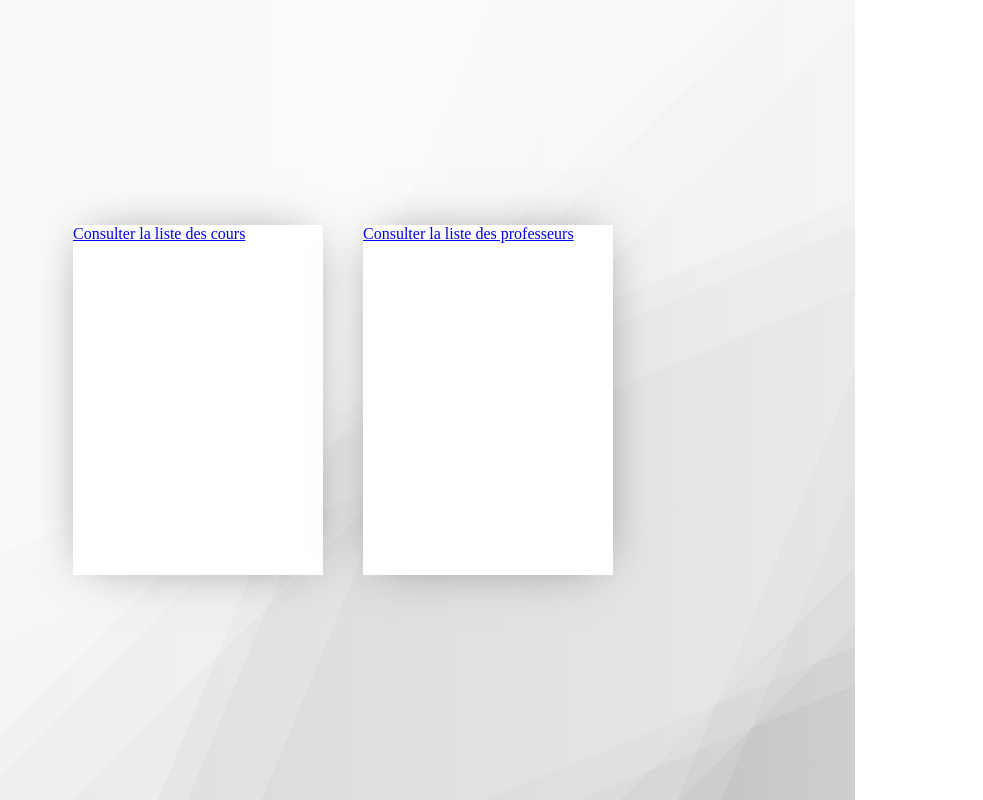
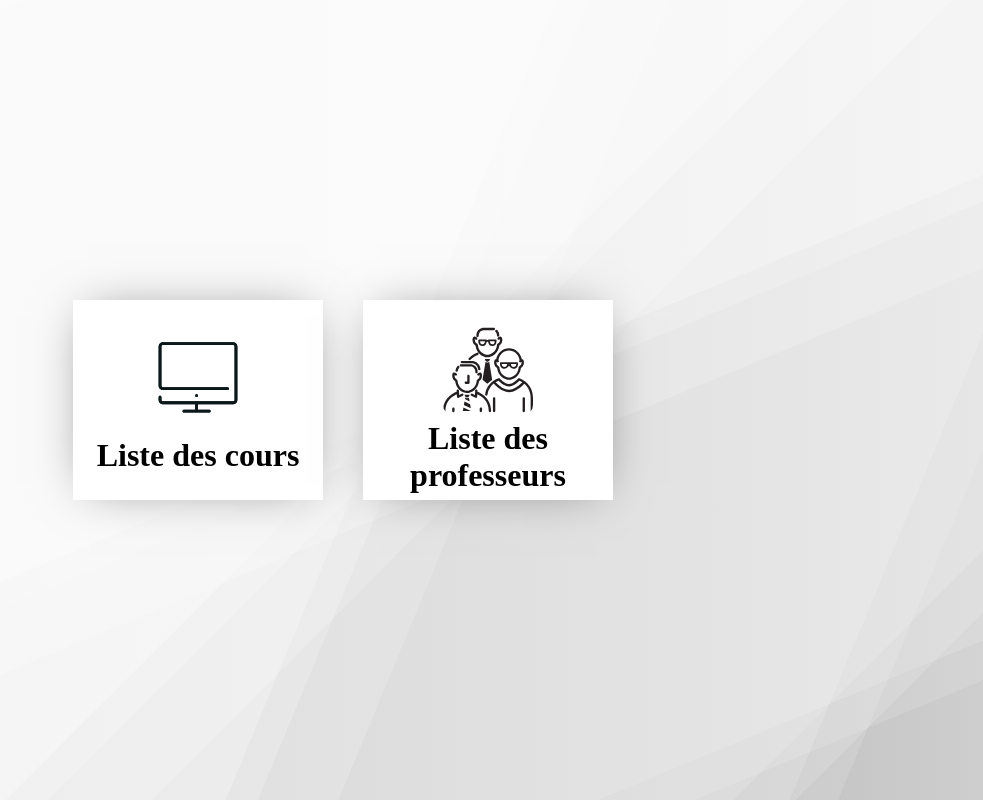
Before and after one commit to Neirotciv/D42-Travaux-pratiques, a PHP site: page / in a window 1280 px wide. Shown: the whole page, without its empty margins (297-1280 px from the left). Run offline with PHP 8.4, Linux system fonts and the light colour scheme.

Commit message:
web design

```diff
--- a/html/Controllers/CoursesController.php
+++ b/html/Controllers/CoursesController.php
@@ -21,6 +21,7 @@ class CoursesController
     public function allCourses(): void
     {
         $courses = $this->model->courses();
+
         compact('courses');
         include('views/courses/allCourses.php');
     }
--- a/html/Models/CoursesModel.php
+++ b/html/Models/CoursesModel.php
@@ -9,8 +9,8 @@ class CoursesModel extends Model
         $sql = "SELECT
             c.id,
             c.code,
+            c.img,
             c.title,
-            c.img,
             c.alt,
             u.trigram
             FROM courses AS c
--- a/html/public/css/style.css
+++ b/html/public/css/style.css
@@ -1,11 +1,18 @@
-html {
-  background-color: white;
-}
-
 * {
   margin: 0;
   padding: 0;
   box-sizing: border-box;
+}
+
+html {
+  background-color: white;
+  background-image: linear-gradient(112.5deg, rgb(214, 214, 214) 0%, rgb(214, 214, 214) 10%, rgb(195, 195, 195) 10%, rgb(195, 195, 195) 53%, rgb(176, 176, 176) 53%, rgb(176, 176, 176) 55%, rgb(157, 157, 157) 55%, rgb(157, 157, 157) 60%, rgb(137, 137, 137) 60%, rgb(137, 137, 137) 88%, rgb(118, 118, 118) 88%, rgb(118, 118, 118) 91%, rgb(99, 99, 99) 91%, rgb(99, 99, 99) 100%), linear-gradient(157.5deg, rgb(214, 214, 214) 0%, rgb(214, 214, 214) 10%, rgb(195, 195, 195) 10%, rgb(195, 195, 195) 53%, rgb(176, 176, 176) 53%, rgb(176, 176, 176) 55%, rgb(157, 157, 157) 55%, rgb(157, 157, 157) 60%, rgb(137, 137, 137) 60%, rgb(137, 137, 137) 88%, rgb(118, 118, 118) 88%, rgb(118, 118, 118) 91%, rgb(99, 99, 99) 91%, rgb(99, 99, 99) 100%), linear-gradient(135deg, rgb(214, 214, 214) 0%, rgb(214, 214, 214) 10%, rgb(195, 195, 195) 10%, rgb(195, 195, 195) 53%, rgb(176, 176, 176) 53%, rgb(176, 176, 176) 55%, rgb(157, 157, 157) 55%, rgb(157, 157, 157) 60%, rgb(137, 137, 137) 60%, rgb(137, 137, 137) 88%, rgb(118, 118, 118) 88%, rgb(118, 118, 118) 91%, rgb(99, 99, 99) 91%, rgb(99, 99, 99) 100%), linear-gradient(90deg, rgb(195, 195, 195), rgb(228, 228, 228));
+  background-blend-mode: overlay, overlay, overlay, normal;
+}
+
+a {
+  text-decoration: none;
+  color: black;
 }
 
 header {
@@ -21,8 +28,8 @@ header nav a {
 
 .container {
   width: 90%;
-  background-image: linear-gradient(112.5deg, rgb(214, 214, 214) 0%, rgb(214, 214, 214) 10%, rgb(195, 195, 195) 10%, rgb(195, 195, 195) 53%, rgb(176, 176, 176) 53%, rgb(176, 176, 176) 55%, rgb(157, 157, 157) 55%, rgb(157, 157, 157) 60%, rgb(137, 137, 137) 60%, rgb(137, 137, 137) 88%, rgb(118, 118, 118) 88%, rgb(118, 118, 118) 91%, rgb(99, 99, 99) 91%, rgb(99, 99, 99) 100%), linear-gradient(157.5deg, rgb(214, 214, 214) 0%, rgb(214, 214, 214) 10%, rgb(195, 195, 195) 10%, rgb(195, 195, 195) 53%, rgb(176, 176, 176) 53%, rgb(176, 176, 176) 55%, rgb(157, 157, 157) 55%, rgb(157, 157, 157) 60%, rgb(137, 137, 137) 60%, rgb(137, 137, 137) 88%, rgb(118, 118, 118) 88%, rgb(118, 118, 118) 91%, rgb(99, 99, 99) 91%, rgb(99, 99, 99) 100%), linear-gradient(135deg, rgb(214, 214, 214) 0%, rgb(214, 214, 214) 10%, rgb(195, 195, 195) 10%, rgb(195, 195, 195) 53%, rgb(176, 176, 176) 53%, rgb(176, 176, 176) 55%, rgb(157, 157, 157) 55%, rgb(157, 157, 157) 60%, rgb(137, 137, 137) 60%, rgb(137, 137, 137) 88%, rgb(118, 118, 118) 88%, rgb(118, 118, 118) 91%, rgb(99, 99, 99) 91%, rgb(99, 99, 99) 100%), linear-gradient(90deg, rgb(195, 195, 195), rgb(228, 228, 228));
-  background-blend-mode: overlay, overlay, overlay, normal;
+  display: flex;
+  margin: auto;
 }
 
 .category {
@@ -34,9 +41,9 @@ header nav a {
 }
 
 .card {
+  height: 200px;
+  width: 250px;
   margin: 20px;
-  height: 350px;
-  width: 250px;
   background-color: white;
   box-shadow: 0 0 3rem -1rem rgba(0, 0, 0, 0.5);
   transition: transform 0.2s;
@@ -45,14 +52,29 @@ header nav a {
   transform: translateY(-5px) scale(1.02);
 }
 .card img {
-  height: 200px;
-  width: 100%;
-  -o-object-fit: cover;
-     object-fit: cover;
+  width: 100px;
+  border-radius: 15px;
+  -o-object-fit: contain;
+     object-fit: contain;
+  position: relative;
+  bottom: 15px;
+  left: 15px;
+  padding: 5px;
+  background-color: rgb(255, 255, 255);
 }
 .card .link-card {
   width: 100%;
   height: 100%;
+  padding: 20px;
+  display: flex;
+  flex-direction: column;
+  align-items: center;
+  justify-content: space-around;
+  text-align: center;
+}
+.card .link-card img {
+  bottom: 0;
+  left: 0;
 }
 .card .details {
   text-align: center;
--- a/html/public/css/style.scss
+++ b/html/public/css/style.scss
@@ -7,15 +7,20 @@ $bg-card: white;
     align-items: center;
 }
 
-html {
-
-    background-color: $bg-main;
-}
-
 * {
     margin: 0;
     padding: 0;
     box-sizing: border-box;
+}
+
+html {
+    background-color: $bg-main;
+    background-image: linear-gradient(112.5deg, rgb(214, 214, 214) 0%, rgb(214, 214, 214) 10%,rgb(195, 195, 195) 10%, rgb(195, 195, 195) 53%,rgb(176, 176, 176) 53%, rgb(176, 176, 176) 55%,rgb(157, 157, 157) 55%, rgb(157, 157, 157) 60%,rgb(137, 137, 137) 60%, rgb(137, 137, 137) 88%,rgb(118, 118, 118) 88%, rgb(118, 118, 118) 91%,rgb(99, 99, 99) 91%, rgb(99, 99, 99) 100%),linear-gradient(157.5deg, rgb(214, 214, 214) 0%, rgb(214, 214, 214) 10%,rgb(195, 195, 195) 10%, rgb(195, 195, 195) 53%,rgb(176, 176, 176) 53%, rgb(176, 176, 176) 55%,rgb(157, 157, 157) 55%, rgb(157, 157, 157) 60%,rgb(137, 137, 137) 60%, rgb(137, 137, 137) 88%,rgb(118, 118, 118) 88%, rgb(118, 118, 118) 91%,rgb(99, 99, 99) 91%, rgb(99, 99, 99) 100%),linear-gradient(135deg, rgb(214, 214, 214) 0%, rgb(214, 214, 214) 10%,rgb(195, 195, 195) 10%, rgb(195, 195, 195) 53%,rgb(176, 176, 176) 53%, rgb(176, 176, 176) 55%,rgb(157, 157, 157) 55%, rgb(157, 157, 157) 60%,rgb(137, 137, 137) 60%, rgb(137, 137, 137) 88%,rgb(118, 118, 118) 88%, rgb(118, 118, 118) 91%,rgb(99, 99, 99) 91%, rgb(99, 99, 99) 100%),linear-gradient(90deg, rgb(195, 195, 195),rgb(228, 228, 228)); background-blend-mode:overlay,overlay,overlay,normal;
+}
+
+a {
+    text-decoration: none;
+    color: black;
 }
 
 header {
@@ -33,7 +38,8 @@ header {
 
 .container {
     width: 90%;
-    background-image: linear-gradient(112.5deg, rgb(214, 214, 214) 0%, rgb(214, 214, 214) 10%,rgb(195, 195, 195) 10%, rgb(195, 195, 195) 53%,rgb(176, 176, 176) 53%, rgb(176, 176, 176) 55%,rgb(157, 157, 157) 55%, rgb(157, 157, 157) 60%,rgb(137, 137, 137) 60%, rgb(137, 137, 137) 88%,rgb(118, 118, 118) 88%, rgb(118, 118, 118) 91%,rgb(99, 99, 99) 91%, rgb(99, 99, 99) 100%),linear-gradient(157.5deg, rgb(214, 214, 214) 0%, rgb(214, 214, 214) 10%,rgb(195, 195, 195) 10%, rgb(195, 195, 195) 53%,rgb(176, 176, 176) 53%, rgb(176, 176, 176) 55%,rgb(157, 157, 157) 55%, rgb(157, 157, 157) 60%,rgb(137, 137, 137) 60%, rgb(137, 137, 137) 88%,rgb(118, 118, 118) 88%, rgb(118, 118, 118) 91%,rgb(99, 99, 99) 91%, rgb(99, 99, 99) 100%),linear-gradient(135deg, rgb(214, 214, 214) 0%, rgb(214, 214, 214) 10%,rgb(195, 195, 195) 10%, rgb(195, 195, 195) 53%,rgb(176, 176, 176) 53%, rgb(176, 176, 176) 55%,rgb(157, 157, 157) 55%, rgb(157, 157, 157) 60%,rgb(137, 137, 137) 60%, rgb(137, 137, 137) 88%,rgb(118, 118, 118) 88%, rgb(118, 118, 118) 91%,rgb(99, 99, 99) 91%, rgb(99, 99, 99) 100%),linear-gradient(90deg, rgb(195, 195, 195),rgb(228, 228, 228)); background-blend-mode:overlay,overlay,overlay,normal;
+    display: flex;
+    margin: auto;
 }
 
 .category {
@@ -43,13 +49,9 @@ header {
 }
 
 .card {
-    // display: flex;
-    // flex-direction: column;
-    // justify-content: space-around;
-    // align-items: center;
+    height: 200px;
+    width: 250px;
     margin: 20px;
-    height: 350px;
-    width: 250px;
     background-color: $bg-card;
     box-shadow: 0 0 3rem -1rem rgba(0,0,0,0.5);
     transition: transform .2s;
@@ -59,14 +61,30 @@ header {
     }
 
     img {
-        height: 200px;
-        width: 100%;
-        object-fit: cover;
+        width: 100px;
+        border-radius: 15px;
+        object-fit: contain;
+        position: relative;
+        bottom: 15px;
+        left: 15px;
+        padding: 5px;
+        background-color: rgb(255, 255, 255);
     }
 
     .link-card {
         width: 100%;
         height: 100%;
+        padding: 20px;
+        display: flex;
+        flex-direction: column;
+        align-items: center;
+        justify-content: space-around;
+        text-align: center;
+
+        img {
+            bottom: 0;
+            left: 0;
+        }
     }
 
     .details {
--- a/html/views/index/index.php
+++ b/html/views/index/index.php
@@ -1,4 +1,3 @@
-<?php extract(['courses']); ?>
 <!DOCTYPE html>
 <html lang="fr">
 <head>
@@ -15,12 +14,18 @@
             <div class="card">
                 <a href="/cours">
                     <div class="link-card">
-                        <p>Consulter la liste des cours</>
+                        <img src="/public/img/courses/courses.svg" alt="">
+                        <h1>Liste des cours</h1>
                     </div>
                 </a>
             </div>
             <div class="card">
-                <a href="/professeurs">Consulter la liste des professeurs</a>
+                <a href="/professeurs">
+                    <div class="link-card">
+                        <img src="/public/img/avatars/teachers.svg" alt="">
+                        <h1>Liste des professeurs</h1>
+                    </div>
+                </a>
             </div>
         </div>
     </div>
```
Also changed, not shown: html/views/courses/allCourses.php (+7 -5 lines), html/views/users/allUsers.php (+0 -8 lines), html/public/img/avatars/teachers.svg (added), html/public/img/courses/courses.svg (added), html/public/img/courses/linux_logo.svg, html/public/img/courses/network_logo.svg, html/public/img/courses/php_logo.svg, 1 other file.
